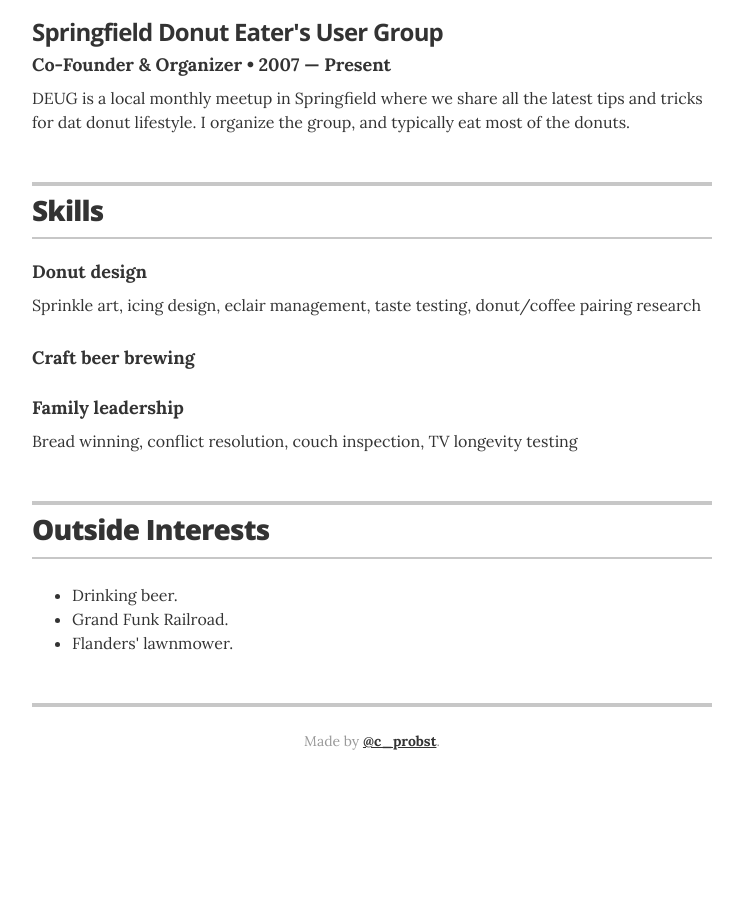
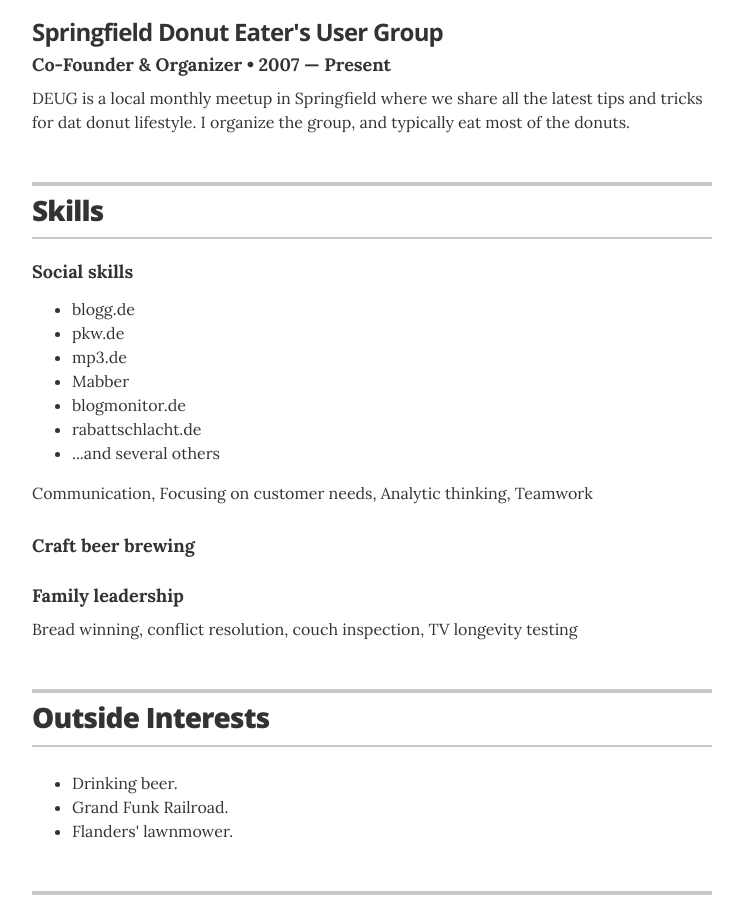
Before and after one commit to lostops/lostops.github.io, a Jekyll site: the page built from index.html, in a window 1280 px wide and 900 px high, scrolled down 2031 px. Shown: the whole window, without its empty margins (268-1011 px from the left). Built offline with Jekyll 4.4.1, drawn with Linux system fonts in a browser that asks for light colours; before the commit the page ends 2831 px from its top, so only the background shows below that.

Commit message:
Update skills.yml

```diff
--- a/_data/skills.yml
+++ b/_data/skills.yml
@@ -1,7 +1,7 @@
 # Skills
 # Donut design
-- skill: Donut design
-  description: Sprinkle art, icing design, eclair management, taste testing, donut/coffee pairing research
+- skill: Social skills
+  description: <ul class="resume-item-list"><li>blogg.de</li><li>pkw.de</li><li>mp3.de</li><li>Mabber</li><li>blogmonitor.de</li><li>rabattschlacht.de</li><li>...and several others</li></ul>Communication, Focusing on customer needs, Analytic thinking, Teamwork
 
 # Craft beer brewing
 - skill: Craft beer brewing
```
